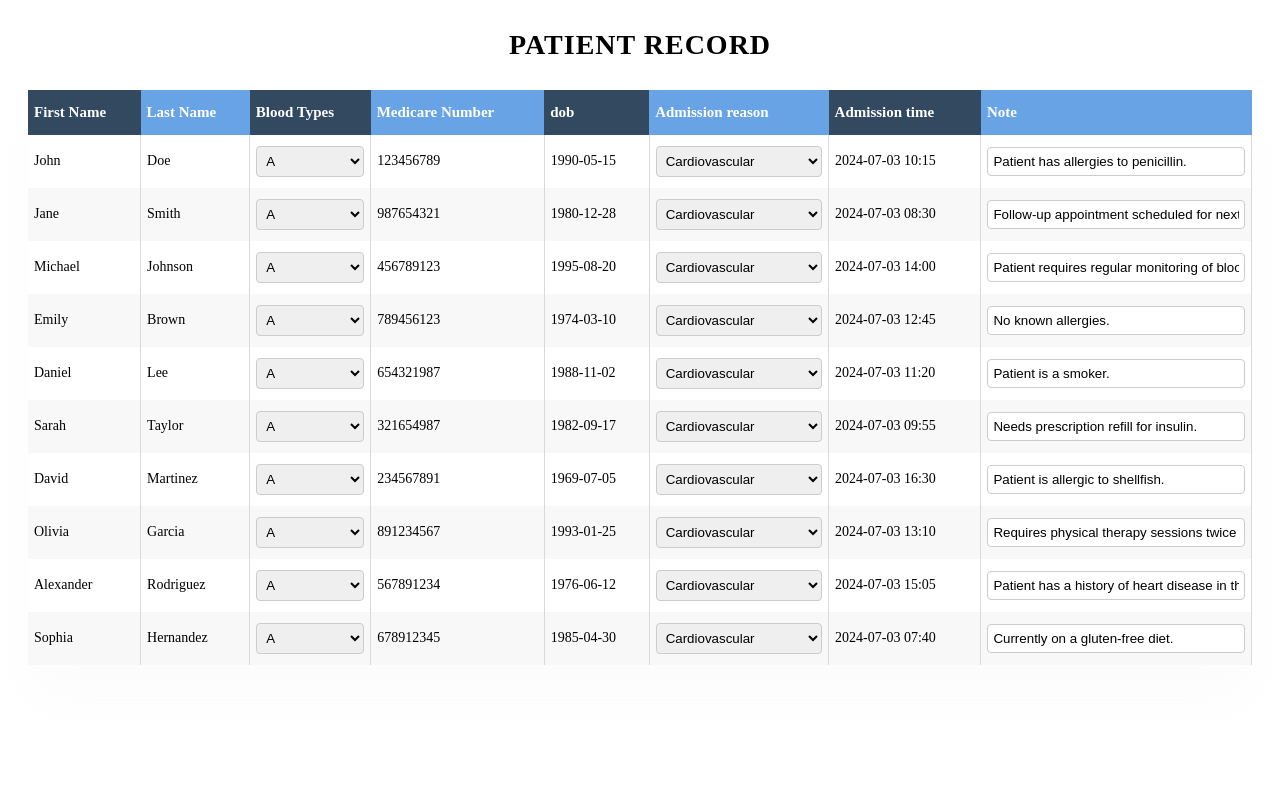
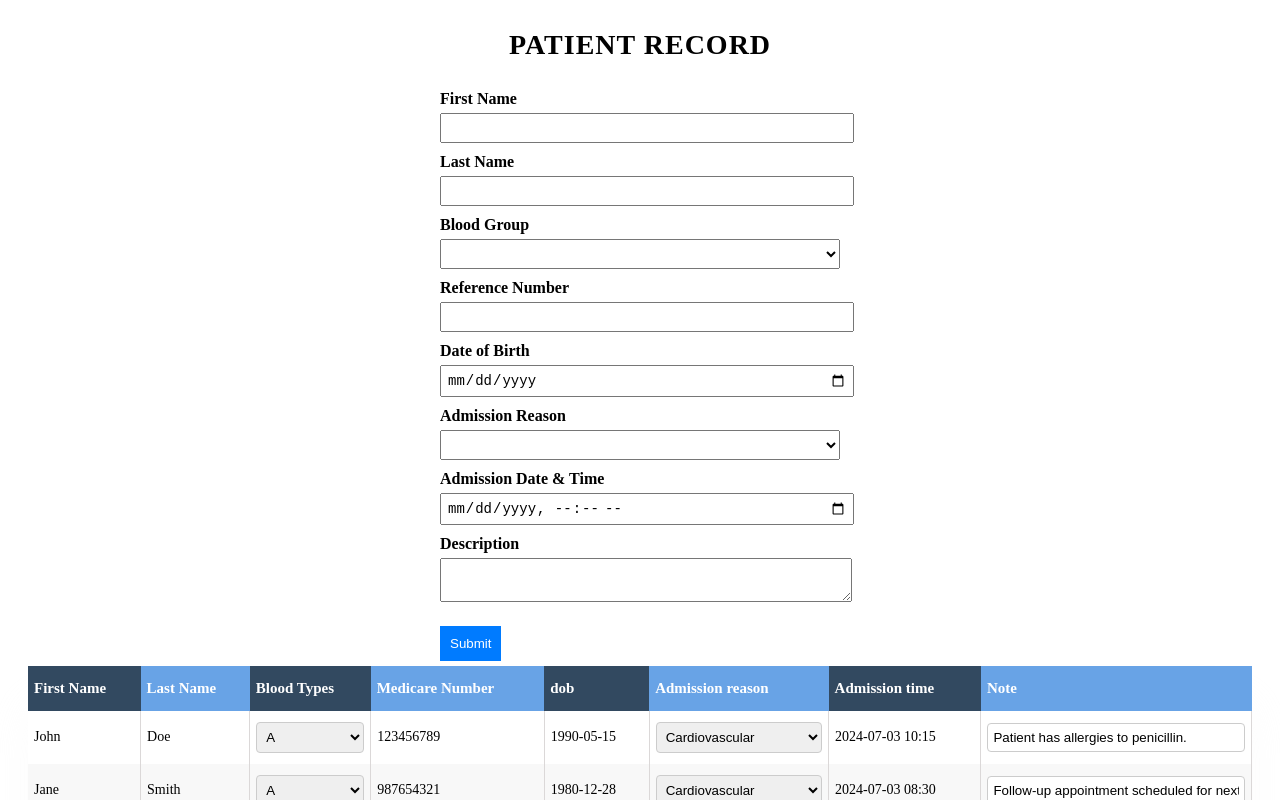
Before and after one commit to Arjesh1/Patient-record-Angular, an Angular app: page / in a window 1280 px wide. Shown: the top 800 px of the page. Built offline with nearby package versions, Linux system fonts and the light colour scheme.

Commit message:
feat: added form for pataiend data input

```diff
--- a/src/app/app.component.html
+++ b/src/app/app.component.html
@@ -1,4 +1,6 @@
 <h1>{{ title }}</h1>
+
+<app-form (formData)="updateData($event)"></app-form>
 
 <app-table
   [title]="title"
--- a/src/app/app.component.ts
+++ b/src/app/app.component.ts
@@ -2,13 +2,14 @@ import { NgFor, NgIf } from '@angular/common';
 import { Component } from '@angular/core';
 import { FormsModule } from '@angular/forms';
 import { DataService } from '../data/data';
-import { TableData } from '../data/table';
+import { Row, TableData } from '../data/table';
 import { TableComponent } from './components/table/table.component';
+import { FormComponent } from './components/form/form.component';
 
 @Component({
   selector: 'app-root',
   standalone: true,
-  imports: [NgFor, NgIf, FormsModule, TableComponent],
+  imports: [NgFor, NgIf, FormsModule, TableComponent, FormComponent],
   templateUrl: './app.component.html',
   styleUrl: './app.component.scss',
 })
@@ -23,4 +24,9 @@ export class AppComponent {
     this.tableData = await this.data.getTableData();
     return this.tableData;
   }
+
+  updateData(patientData:Row){
+    this.tableData?.rows.push(patientData)
+    console.log(patientData)
+  }
 }
--- /dev/null
+++ b/src/app/components/form/form.component.html
@@ -0,0 +1,45 @@
+<form [formGroup]="patientData" (ngSubmit)="handleSubmit()">
+    <div>
+      <label for="firstName">First Name</label>
+      <input type="text" id="firstName" name="firstName" formControlName=1 required />
+    </div>
+    <div>
+      <label for="lastName">Last Name</label>
+      <input type="text" id="lastName" name="lastName" formControlName=2 required />
+    </div>
+    <div>
+      <label for="bloodGroup">Blood Group</label>
+      <select id="bloodGroup" name="bloodGroup" formControlName=3 required>
+        <option value="">Select</option>
+        <option value=1>A</option>
+        <option value=2>B</option>
+        <option value=3>AB</option>
+        <option value=4>O</option>
+      </select>
+    </div>
+    <div>
+      <label for="refNumber">Reference Number</label>
+      <input type="text" id="refNumber" name="refNumber" formControlName=4 />
+    </div>
+    <div>
+      <label for="dob">Date of Birth</label>
+      <input type="date" id="dob" name="dob" formControlName=5 required />
+    </div>
+    <div>
+      <label for="admissionReason">Admission Reason</label>
+      <select id="admissionReason" name="admissionReason" formControlName=6 required>
+        <option value="">Select</option>
+        <option value=1>Cardiovascular</option>
+        <option value=2>Diabetes</option>
+      </select>
+    </div>
+    <div>
+      <label for="admissionDateTime">Admission Date & Time</label>
+      <input type="datetime-local" id="admissionDateTime" name="admissionDateTime" formControlName=7 required />
+    </div>
+    <div>
+      <label for="description">Description</label>
+      <textarea id="description" name="description" formControlName=8></textarea>
+    </div>
+    <button type="submit">Submit</button>
+  </form>
--- /dev/null
+++ b/src/app/components/form/form.component.scss
@@ -0,0 +1,34 @@
+form {
+    width: 400px;
+    margin: auto;
+  }
+
+  div {
+    margin-bottom: 10px;
+  }
+
+  label {
+    display: block;
+    font-weight: bold;
+    margin-bottom: 5px;
+  }
+
+  input, select, textarea {
+    width: 100%;
+    padding: 5px;
+    font-size: 14px;
+  }
+
+  button {
+    margin-top: 10px;
+    padding: 10px;
+    background-color: #007bff;
+    color: #fff;
+    border: none;
+    cursor: pointer;
+  }
+
+  button:disabled {
+    background-color: #ccc;
+    cursor: not-allowed;
+  }
--- /dev/null
+++ b/src/app/components/form/form.component.ts
@@ -0,0 +1,30 @@
+import { Component, EventEmitter, Output } from '@angular/core';
+import { FormControl, FormGroup, ReactiveFormsModule } from '@angular/forms';
+import { Row } from '../../../data/table';
+
+@Component({
+  selector: 'app-form',
+  standalone: true,
+  imports: [ReactiveFormsModule],
+  templateUrl: './form.component.html',
+  styleUrl: './form.component.scss'
+})
+export class FormComponent {
+  @Output() formData = new EventEmitter<any>()
+
+  patientData = new FormGroup({
+    1: new FormControl(''),
+    2: new FormControl(''),
+    3: new FormControl(),
+    4: new FormControl(''),
+    5: new FormControl(''),
+    6: new FormControl(),
+    7: new FormControl(''),
+    8: new FormControl(''),
+  });
+
+  handleSubmit() {
+    this.formData.emit(this.patientData.value)
+  }
+
+}
```
Also changed, not shown: 1 other file (tests, documents, lock files or other folders).
